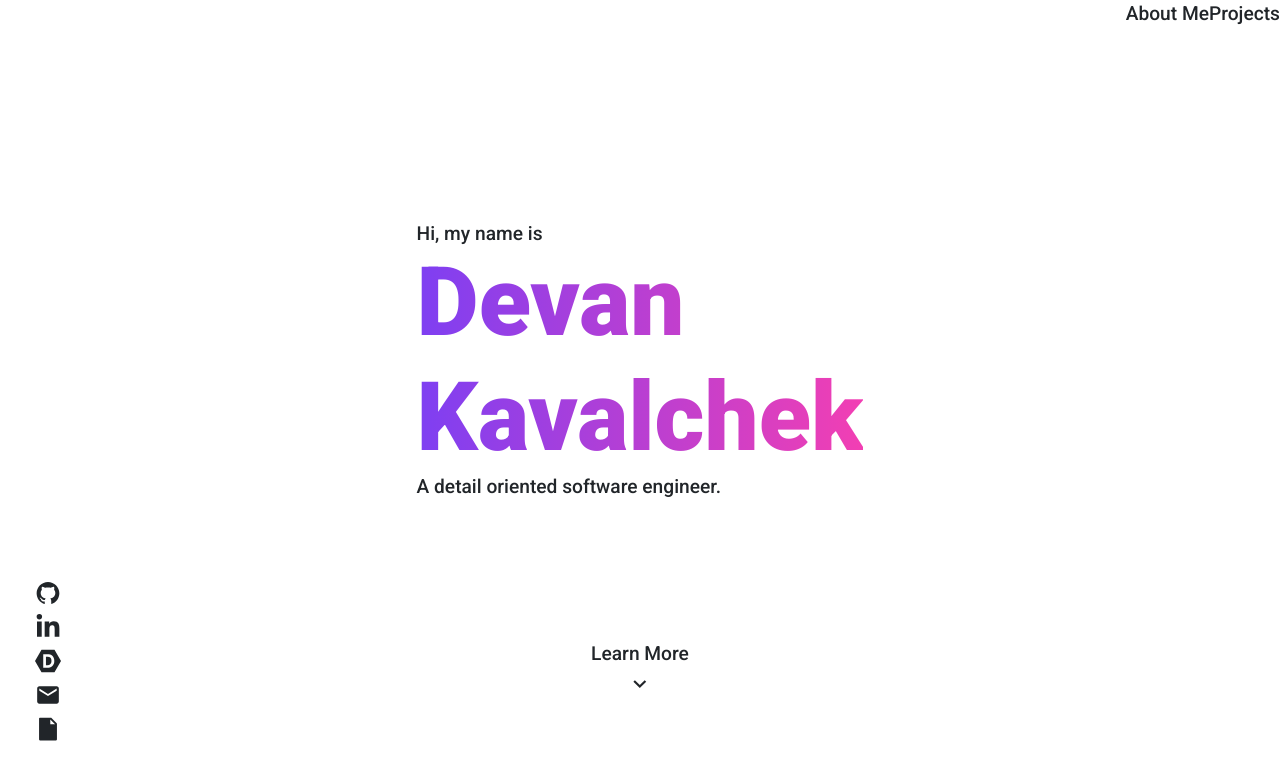
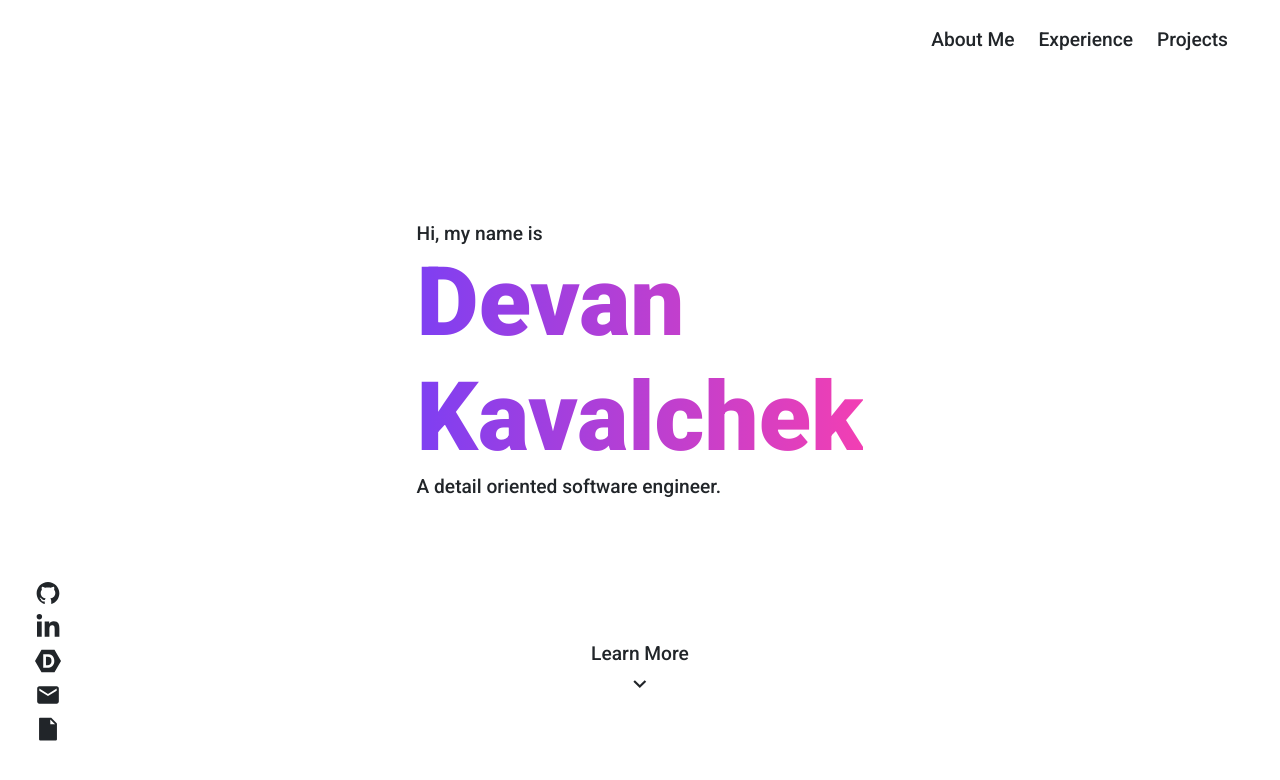
Before and after one commit to devkav/personalWebsite, a React (Create React App) app: page / in a window 1280 px wide. Shown: the top 780 px of the page. Built offline with nearby package versions, Linux system fonts and the light colour scheme.

Commit message:
updated navbar

```diff
--- a/src/components/LearnMore.jsx
+++ b/src/components/LearnMore.jsx
@@ -5,7 +5,7 @@ class LearnMore extends Component {
     render() {
         return (
             <div className="learn-more">
-                <p className="learn-more-text">Learn More <br />
+                <p className="learn-more-text gradient-hover">Learn More <br />
                     <MdKeyboardArrowDown className="down-icon" />
                 </p>
             </div>
--- /dev/null
+++ b/src/components/NavItem.jsx
@@ -0,0 +1,11 @@
+import { Component } from 'react';
+
+class NavItem extends Component {
+    render() {
+        return (
+            <p className="gradient-hover nav-item">{this.props.text}</p>
+        );
+    }
+}
+
+export default NavItem;
--- a/src/components/Navbar.jsx
+++ b/src/components/Navbar.jsx
@@ -1,11 +1,13 @@
 import { Component } from 'react';
+import NavItem from './NavItem';
 
 class Navbar extends Component {
     render() {
         return (
             <div className="nav-header">
-                <p>About Me</p>
-                <p>Projects</p>
+                <NavItem text={"About Me"}/>
+                <NavItem text={"Experience"}/>
+                <NavItem text={"Projects"}/>
             </div>
         );
     }
--- a/src/index.css
+++ b/src/index.css
@@ -100,10 +100,12 @@ p {
 
 .nav-header {
   height: 80px;
+  padding-right: 40px;
   width: 100vw;
   display: flex;
   flex-direction: row;
   justify-content: end;
+  align-items: center;
 }
 
 .header-col {
@@ -144,25 +146,28 @@ p {
   }
 }
 
-.learn-more-text {
-  width: fit-content;
-  height: fit-content;
-  margin: 0;
-  padding: 0;
+.gradient-hover {
   color: #212529;
-  transition: color .2s;
-  animation: gradient-color-fade-out .4s;
+  transition: color .3s;
+  animation: gradient-color-fade-out .6s;
 
   background: -webkit-linear-gradient(330deg, var(--start), var(--end));
   background-clip: text;
   -webkit-background-clip: text;
 }
 
-.learn-more-text:hover {
+.gradient-hover:hover {
   color: rgba(0, 0, 0, 0);
   cursor: pointer;
   animation: gradient-color-fade-in;
   animation-fill-mode: forwards;
+}
+
+.learn-more-text {
+  width: fit-content;
+  height: fit-content;
+  margin: 0;
+  padding: 0;
 }
 
 .down-icon {
@@ -175,3 +180,12 @@ p {
 .learn-more-text:hover .down-icon {
   color: #7E3FF2;
 }
+
+.nav-item {
+  height: fit-content;
+  width: fit-content;
+  margin-left: 12px;
+  margin-right: 12px;
+  margin-bottom: 0px;
+  margin-top: 0px
+}
--- a/src/pages/WelcomePage.jsx
+++ b/src/pages/WelcomePage.jsx
@@ -28,13 +28,13 @@ class WelcomePage extends Component {
         degrees += 360
       }
     } else {
-        degrees += 180
+      degrees += 180
     }
 
     degrees = Math.round(degrees)
 
     if (this.state.degrees !== degrees) {
-      this.setState({degrees: degrees})
+      this.setState({ degrees: degrees })
     }
   }
 
```
